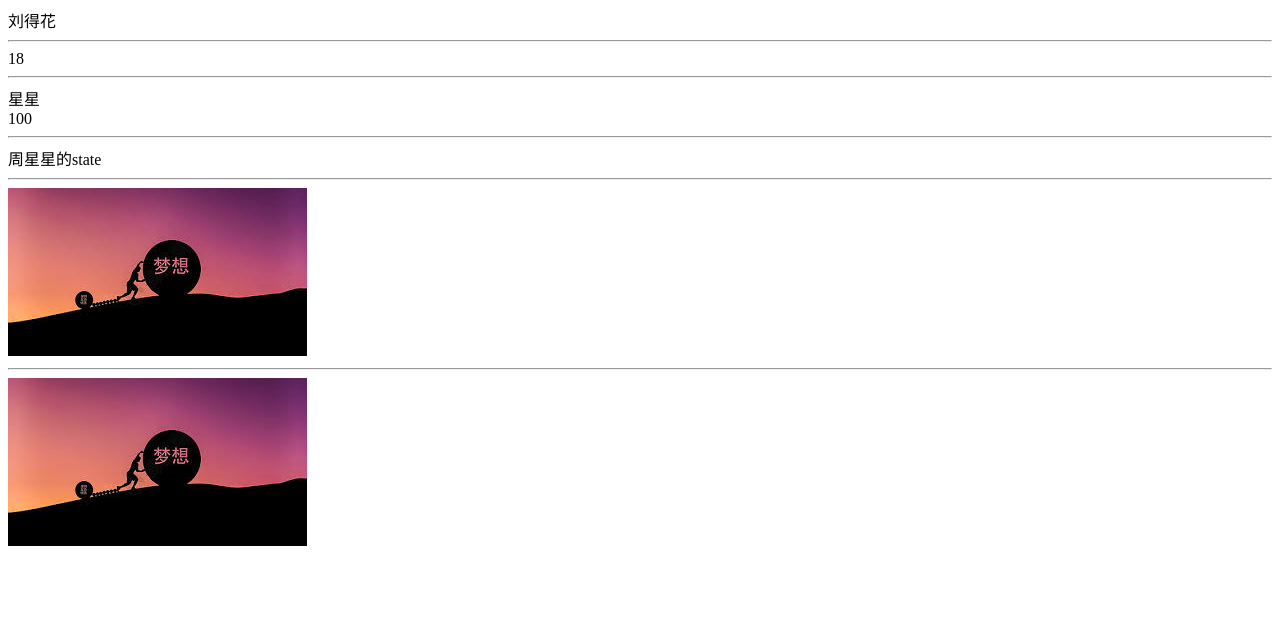
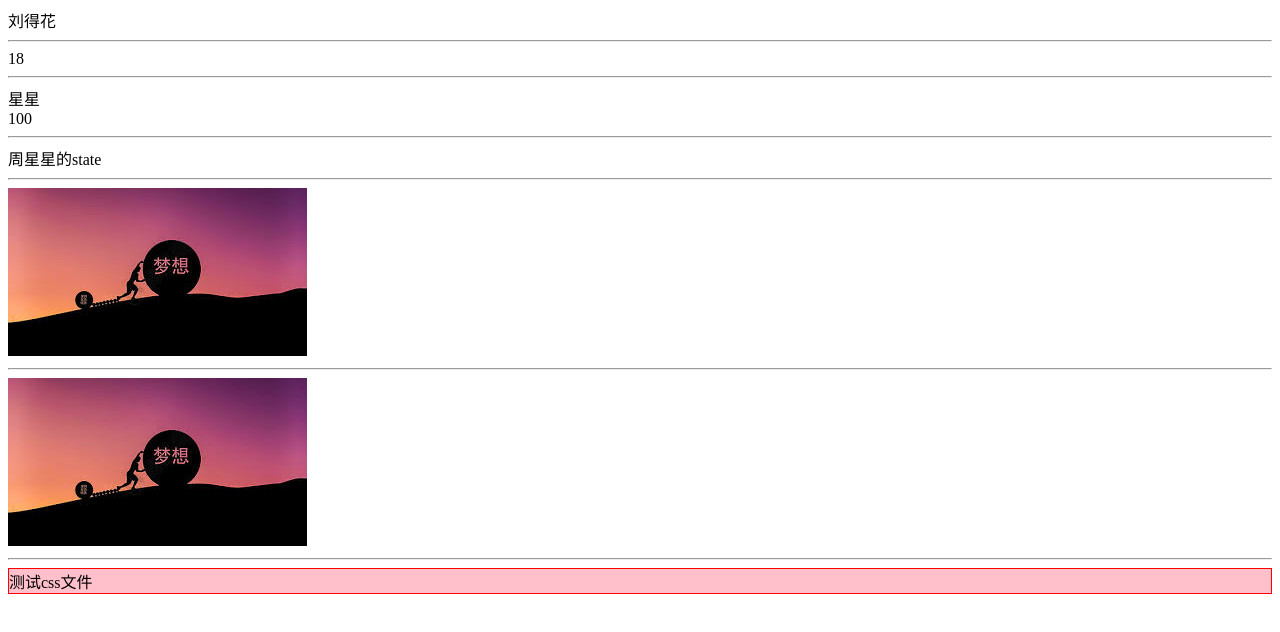
Before and after one commit to sundung/react-ts, a React (Create React App) app: page / in a window 1280 px wide. Shown: the top 632 px of the page. Built offline with nearby package versions, Linux system fonts and the light colour scheme.

Commit message:
测试 react 的 css 样式书写,1.引入外部样式,2.使用内联样式.注意内联样式要小驼峰规则

```diff
--- a/src/App.tsx
+++ b/src/App.tsx
@@ -3,7 +3,7 @@ import React, { Component } from 'react'
 import Lee from './components/Lee'
 
 import State from './components/State'
-import LearnJsx from "./components/Learn_jsx";
+import LearnJsx from "./components/lean/Learn_jsx";
 
 class App extends Component<any, any> {
   render() {
--- a/src/components/Learn_jsx.tsx
+++ b/src/components/lean/Learn_jsx.tsx
@@ -1,5 +1,6 @@
 import React, {Component} from 'react';
-import bg from '../assets/images/pic.jpeg'
+import bg from '../../assets/images/pic.jpeg'
+import './index.css'
 class LearnJsx extends Component<any,any> {
 
     constructor(props: any, context: any) {
@@ -13,7 +14,9 @@ class LearnJsx extends Component<any,any> {
             <div>
                 <img src={this.state.img} alt=""/>
                 <hr/>
-                <img src={require('../assets/images/pic.jpeg').default} alt=""/>
+                <img src={require('../../assets/images/pic.jpeg').default} alt=""/>
+                <hr/>
+                <div className='title' style={{backgroundColor:"pink"}}>测试css文件</div>
             </div>
         );
     }
--- /dev/null
+++ b/src/components/lean/index.css
@@ -0,0 +1,3 @@
+.title {
+    border: 1px solid red;
+}
```
